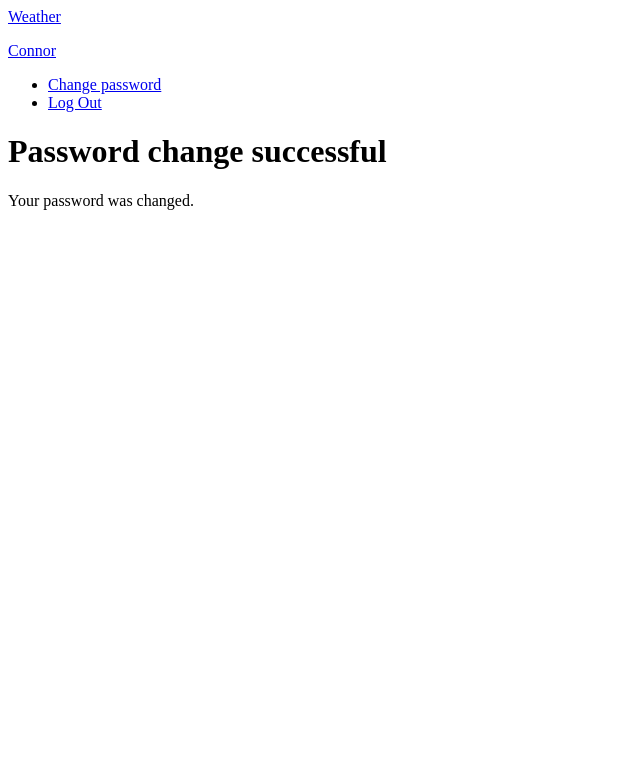
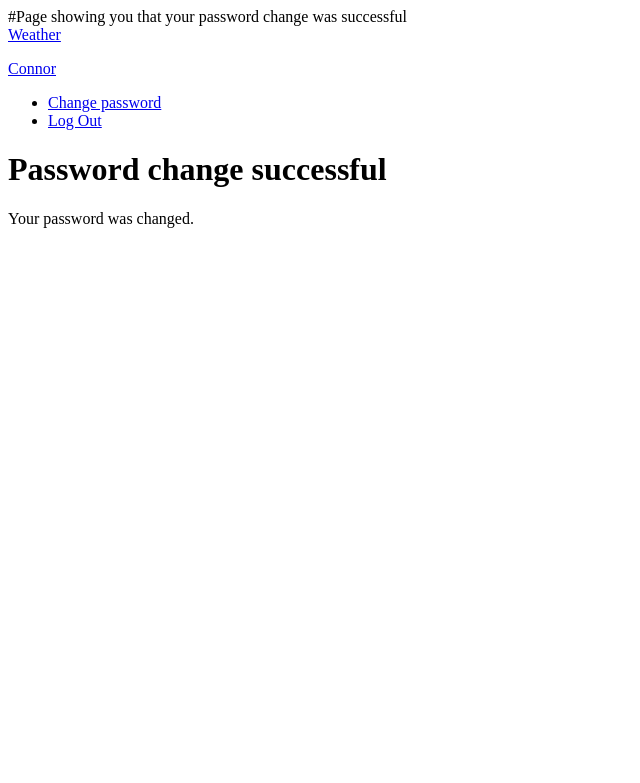
Before and after one commit to nrussell925/weather, a Django app: template templates/registration/pass_change_done.html in a window 1280 px wide. Shown: the top 783 px of the page, without its empty margins (0-640 px from the left). Run offline with Django 4.2, Linux system fonts and the light colour scheme; the template is opened without the code that fills it, so the values that code supplies are empty; a user stored in the database is signed in.

Commit message:
API methods

```diff
--- a/templates/registration/pass_change_done.html
+++ b/templates/registration/pass_change_done.html
@@ -1,3 +1,4 @@
+#Page showing you that your password change was successful
 {% extends "base.html" %}
 
 {% block title %}Password Change Successful{% endblock title %}
```
